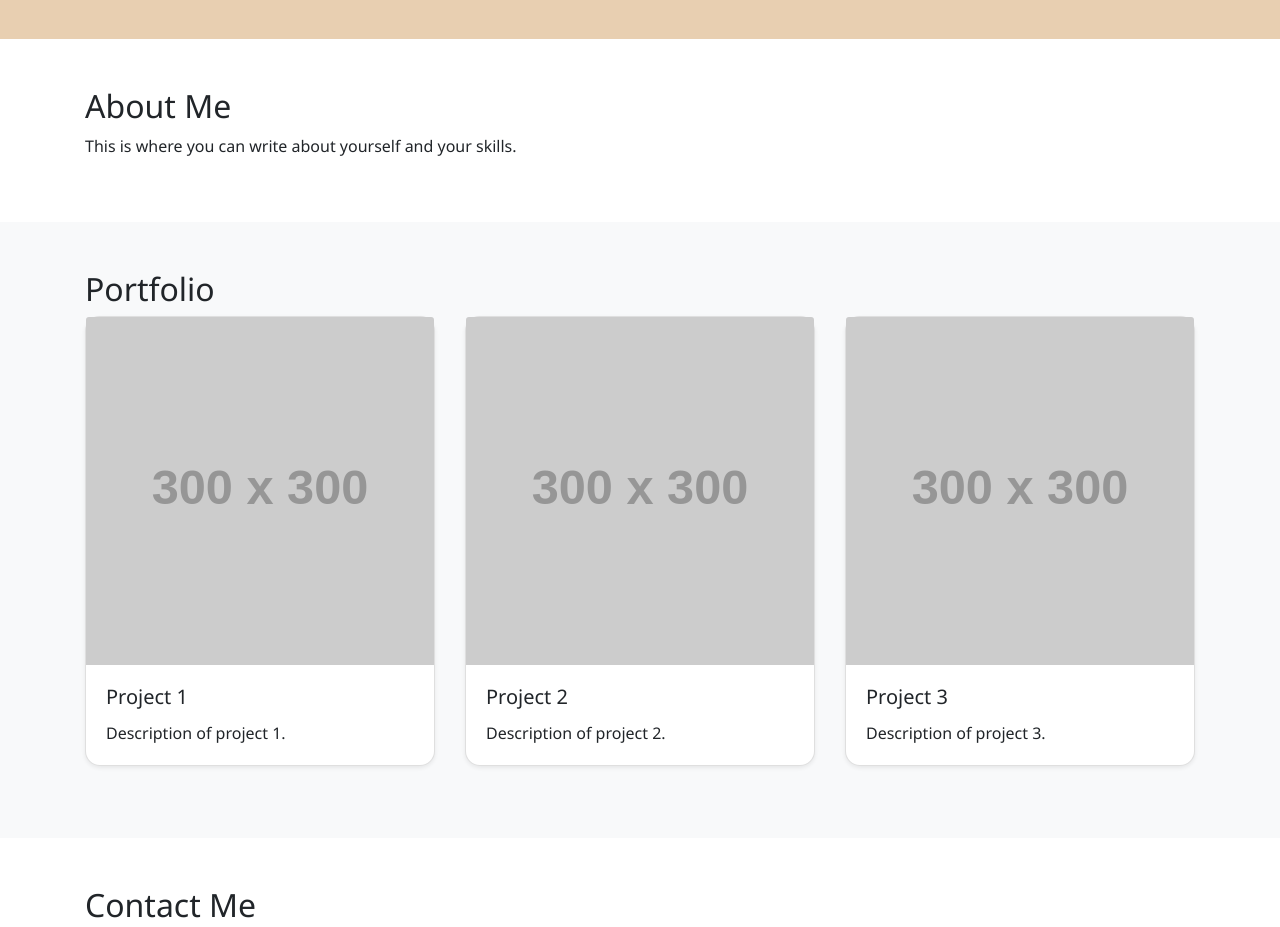
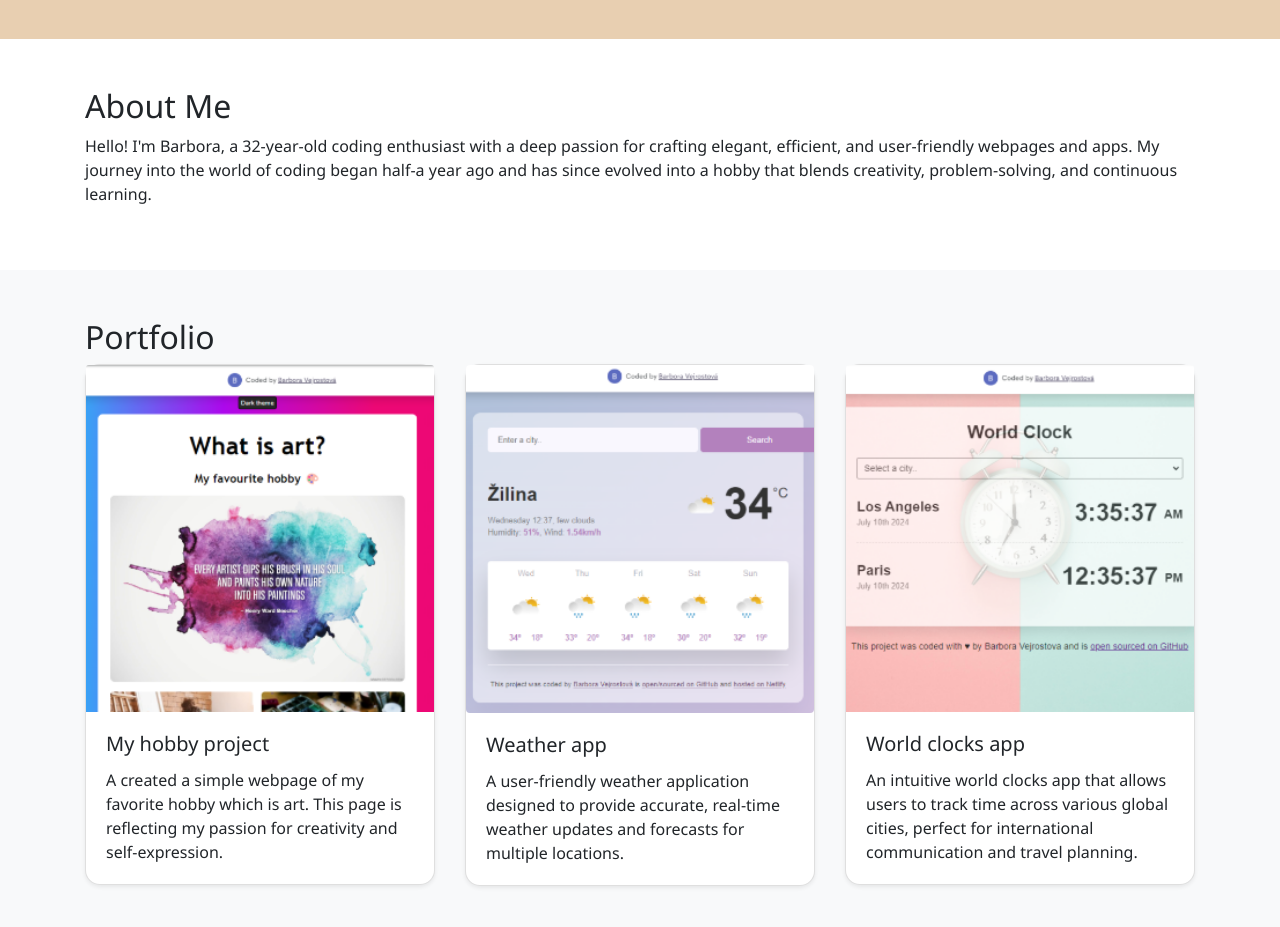
Before and after one commit to Barkika/portfolio-project, a plain HTML site: page index.html in a window 1280 px wide. Shown: the part 280-1207 px from the top of the page. Drawn offline with nearby package versions, Linux system fonts and the light colour scheme; placeholder pictures from the web are drawn by us.

Commit message:
Added images to projects

```diff
--- a/index.html
+++ b/index.html
@@ -55,7 +55,13 @@
     <section id="about" class="py-5">
       <div class="container">
         <h2>About Me</h2>
-        <p>This is where you can write about yourself and your skills.</p>
+        <p>
+          Hello! I'm Barbora, a 32-year-old coding enthusiast with a deep
+          passion for crafting elegant, efficient, and user-friendly webpages
+          and apps. My journey into the world of coding began half-a year ago
+          and has since evolved into a hobby that blends creativity,
+          problem-solving, and continuous learning.
+        </p>
       </div>
     </section>
 
@@ -67,40 +73,44 @@
           <!-- Portfolio items will go here -->
           <div class="col-md-4">
             <div class="card shadow-sm mb-4">
-              <img
-                src="https://via.placeholder.com/300"
-                class="card-img-top"
-                alt="..."
-              />
+              <img src="/images/hobby.png" class="card-img-top" alt="..." />
               <div class="card-body">
-                <h5 class="card-title">Project 1</h5>
-                <p class="card-text">Description of project 1.</p>
+                <h5 class="card-title">My hobby project</h5>
+                <p class="card-text">
+                  A created a simple webpage of my favorite hobby which is art.
+                  This page is reflecting my passion for creativity and
+                  self-expression.
+                </p>
               </div>
             </div>
           </div>
           <div class="col-md-4">
             <div class="card shadow-sm mb-4">
               <img
-                src="https://via.placeholder.com/300"
-                class="card-img-top"
+                src="/images/weather.png"
+                class="card-img-top rounded mx-auto d-block"
                 alt="..."
               />
               <div class="card-body">
-                <h5 class="card-title">Project 2</h5>
-                <p class="card-text">Description of project 2.</p>
+                <h5 class="card-title">Weather app</h5>
+                <p class="card-text">
+                  A user-friendly weather application designed to provide
+                  accurate, real-time weather updates and forecasts for multiple
+                  locations.
+                </p>
               </div>
             </div>
           </div>
           <div class="col-md-4">
             <div class="card shadow-sm mb-4">
-              <img
-                src="https://via.placeholder.com/300"
-                class="card-img-top"
-                alt="..."
-              />
+              <img src="/images/clocks.png" class="card-img-top" alt="..." />
               <div class="card-body">
-                <h5 class="card-title">Project 3</h5>
-                <p class="card-text">Description of project 3.</p>
+                <h5 class="card-title">World clocks app</h5>
+                <p class="card-text">
+                  An intuitive world clocks app that allows users to track time
+                  across various global cities, perfect for international
+                  communication and travel planning.
+                </p>
               </div>
             </div>
           </div>
--- a/src/style.css
+++ b/src/style.css
@@ -42,3 +42,7 @@ footer {
   background-color: #e8cfb1;
   border-color: #b8a58d;
 }
+
+.card-img-top-h {
+  opacity: 0.5;
+}
```
Also changed, not shown: images/clocks.png (added), images/hobby.png (added), images/weather.png (added).
